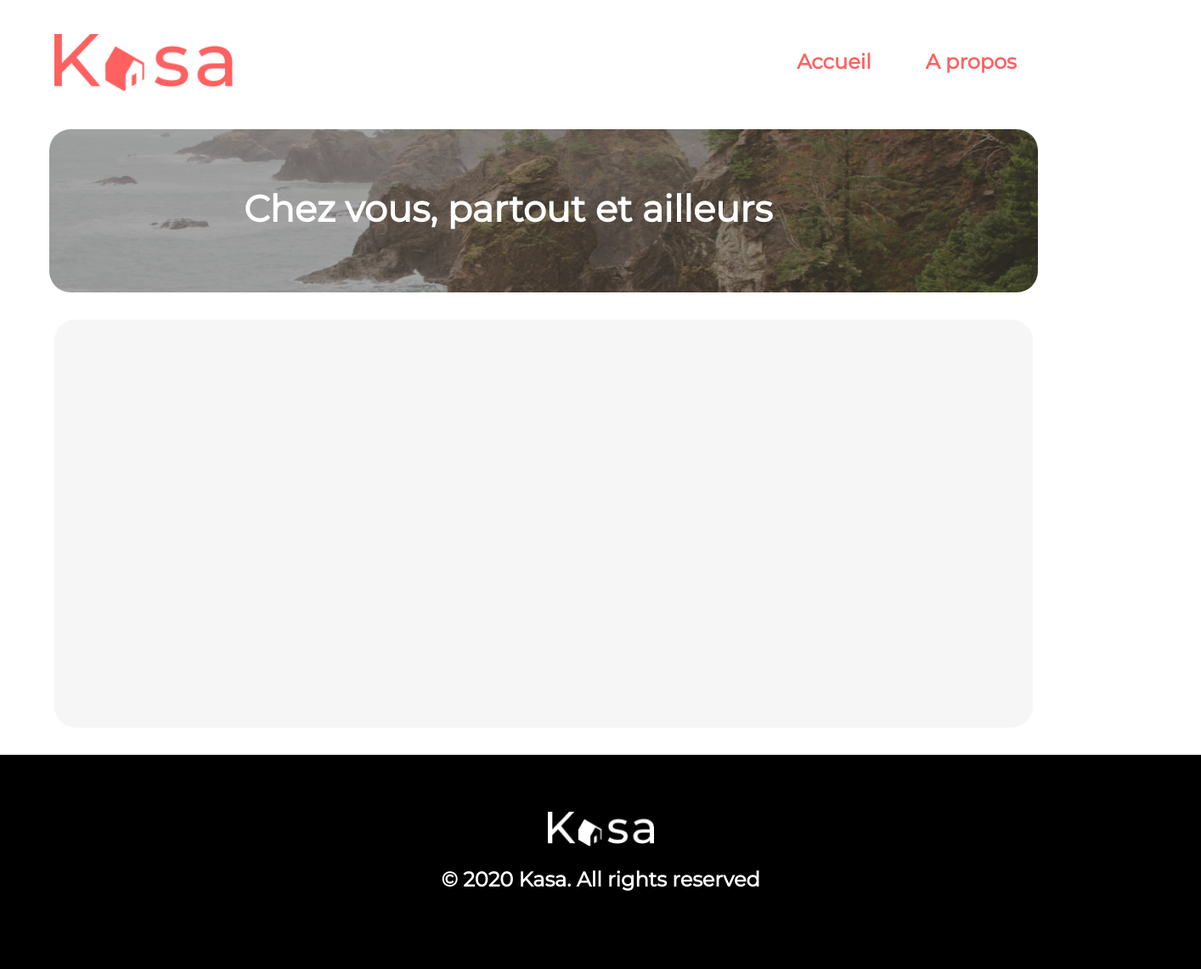
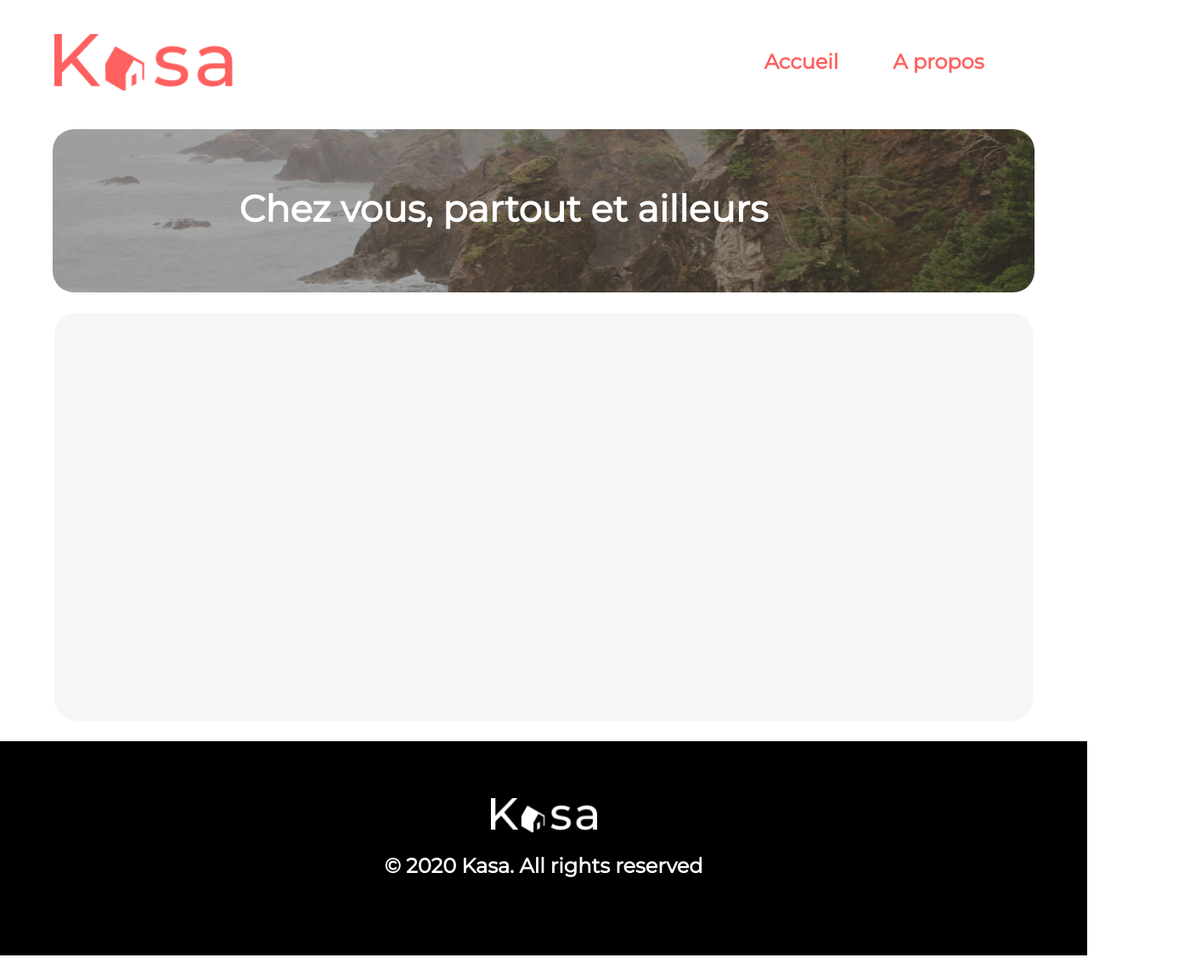
Before and after one commit to aurelienAG/gendrey-aurelien-kanap-p7, a React (Create React App) app: page / in a window 1280 px wide. Shown: the whole page at 85% size, 1414 px wide, since content can reach past the window. Built offline with nearby package versions, Linux system fonts and the light colour scheme.

Commit message:
modification des styles

```diff
--- a/src/App.js
+++ b/src/App.js
@@ -4,7 +4,7 @@ import Homepage from './pages/Homepage/Homepage';
 
 function App() {
   return (
-    <div>
+    <div class="pageBloc">
       <Header />
       <Homepage />
 
--- /dev/null
+++ b/src/assets/styles/_banner.scss
@@ -0,0 +1,25 @@
+.banner{
+    color: white;
+    height: 12rem;
+    // width: 91%;
+    padding: 0 3.9rem 0 3.9rem;
+    margin: 0;
+    position: relative;
+
+  }
+
+  .banner img{
+    width:100%;
+    height: 100%;
+    object-fit: content;
+    filter: brightness(65%);
+    border-radius: 25px;
+  }
+.banner h1 {
+    font-size: 2.7rem;
+  position: absolute;
+  top: 35%;
+  bottom: 40%;
+  right: 12%;
+  left: 22%;
+}
--- a/src/assets/styles/_base.scss
+++ b/src/assets/styles/_base.scss
@@ -1,50 +1,14 @@
 body{
-    margin:10px;
+    margin:0;
 }
-
-header {
-color: var(--primary);
-
-width: 85%;
-margin-top: 2.5rem ;
-margin-right: 0;
-margin-left: 2.5rem;
-padding-left: 1.5rem;
-height: 7rem;
-left: 100px;
-top: 40px;
-
+#root{
+    margin:0;
+    width: 100%;
 }
-
-.logo{
-    width: 13.1rem;
-    height: 4.2rem;
-
-}
-
-nav {
-    margin-left: auto;
-    margin-right:-2.8rem;
-    align-items: flex-end;
-}
-
-ul {
-    list-style-type: none;
-}
-
-li{
-    font-style: normal;
-    font-weight: bolder;
-    margin-left: 4rem;
-    font-size: 24px;
-    line-height: 142.6%;
-    cursor: pointer;
-     ;
-    /* or 34px */
-}
-
-li:hover{
-    text-decoration: underline;
+.pageBloc{
+    // padding-left: 15px;
+    // padding-right: 15px;
+    margin:0;
 }
 
 body {
@@ -54,61 +18,20 @@ body {
     -moz-osx-font-smoothing: grayscale;
   }
 
-  .banner{
-    color: white;
-    height: 12rem;
-    width: 91%;
-    padding: 0 3rem 0 3rem;
-    margin: auto;
-    position: relative;
-
+  .homePage{
+    margin: 0;
+    width: 100%;
   }
 
-  .banner img{
-    width:100%;
-    height: 100%;
-    object-fit: content;
-    filter: brightness(65%);
-    border-radius: 25px;
-  }
-.banner h1 {
-    font-size: 2.7rem;
-  position: absolute;
-  top: 35%;
-  bottom: 40%;
-  right: 12%;
-  left: 22%;
-}
 
 .cardsContainer{
 background: #F6F6F6;
 border-radius: 25px;
 height: 30rem;
 width:90%;
-margin: 2rem auto 2rem auto;
+margin: 1.5rem auto 1.5rem auto;
 }
 
  h1, h2, h3, h4, h5 {
     margin: 0;
  }
-
- footer {
-    margin: auto;
-    width: 100%;
-    padding: 4.2rem ;
-    color: white;
-    display: flex;
-    align-items: center;
-    justify-content: center;
-    flex-direction: column;
-    font-size: 1.5rem;
-    font-weight: bolder;
-    background-color: black;
- }
-
- .footerImg{
-    width: 125px;
-    margin-left: auto;
-    margin-right: auto;
-
- }
--- /dev/null
+++ b/src/assets/styles/_footer.scss
@@ -0,0 +1,20 @@
+footer {
+
+    margin: auto;
+    padding: 4.2rem ;
+    color: white;
+    display: flex;
+    align-items: center;
+    justify-content: center;
+    flex-direction: column;
+    font-size: 1.5rem;
+    font-weight: bolder;
+    background-color: black;
+ }
+
+ .footerImg{
+    width: 125px;
+    margin-left: auto;
+    margin-right: auto;
+
+ }
--- /dev/null
+++ b/src/assets/styles/_header.scss
@@ -0,0 +1,41 @@
+header {
+    color: var(--primary);
+    width: 85.5%;
+    margin-top: 2.5rem ;
+    margin-right: 0;
+    margin-left: 2.5rem;
+    padding-left: 1.5rem;
+    padding-right: 1;
+    height: 7rem;
+    }
+
+    .logo{
+        width: 13.1rem;
+        height: 4.2rem;
+
+    }
+
+    nav {
+        margin-left: auto;
+        position: relative;
+        // align-items: flex-end;
+    }
+
+    ul {
+        list-style-type: none;
+    }
+
+    li{
+        font-style: normal;
+        font-weight: bolder;
+        margin-left: 4rem;
+        font-size: 24px;
+        line-height: 142.6%;
+        cursor: pointer;
+         ;
+        /* or 34px */
+    }
+
+    li:hover{
+        text-decoration: underline;
+    }
--- a/src/assets/styles/index.scss
+++ b/src/assets/styles/index.scss
@@ -1,3 +1,6 @@
 @use "./variables";
 @use "./base";
 @use "./flex";
+@use "./header";
+@use "./footer";
+@use "./banner";
--- a/src/pages/Homepage/Homepage.js
+++ b/src/pages/Homepage/Homepage.js
@@ -4,7 +4,7 @@ import Footer from "../../components/Footer";
 function Homepage(){
 
 return (
-    <div>
+    <div class="homePage">
    <Herobanner />
    <Cardscontainer />
    <Footer />
```
